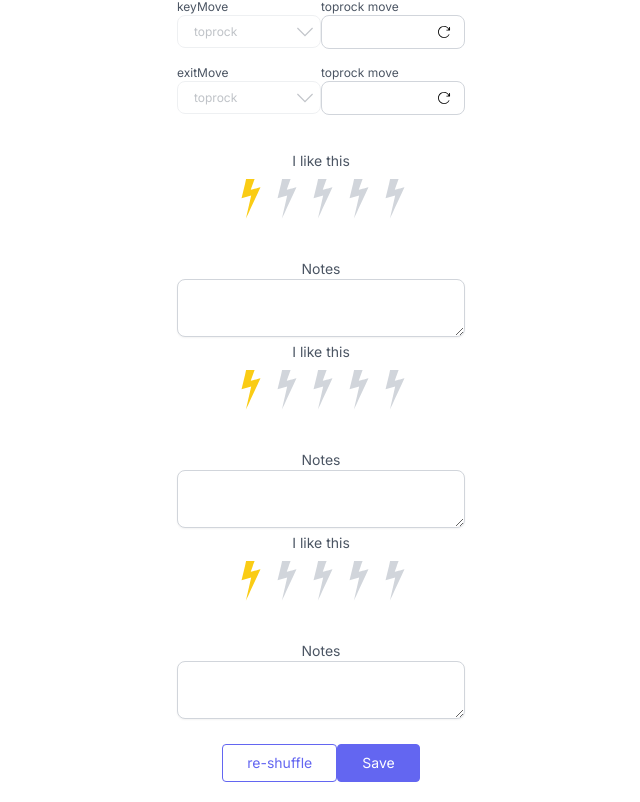
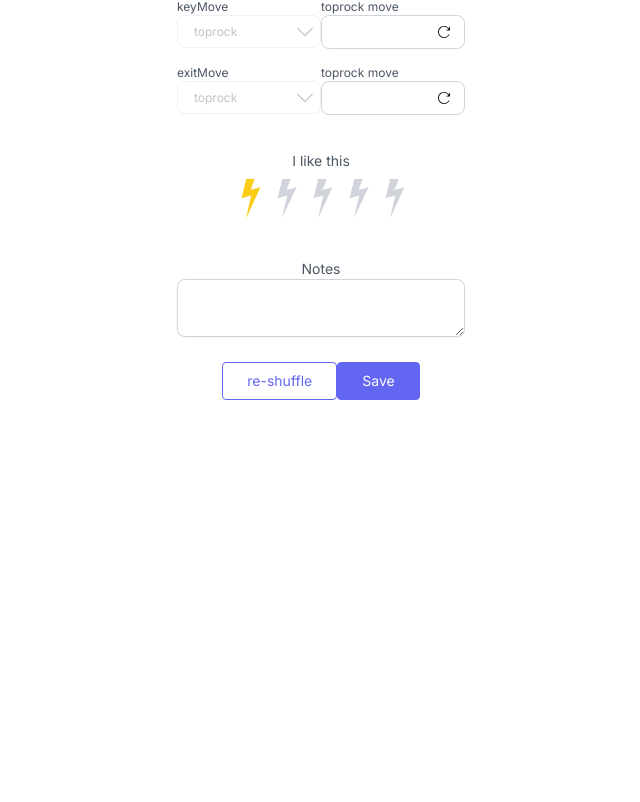
Before and after one commit to volaix/breakdancedb, a Next.js app: page /learnflows in a window 1280 px wide. Shown: the part 451-1253 px from the top of the page, without its empty margins (319-959 px from the left). After the commit the page ends 871 px from the top, so only its background shows below. Built offline with nearby package versions, Linux system fonts and the light colour scheme.

Commit message:
removed duplicates

```diff
--- a/src/app/learnflows/page.tsx
+++ b/src/app/learnflows/page.tsx
@@ -275,6 +275,7 @@ export default function RenderFlows() {
           )}
           {/* //--------------------------END OF DROPDOWN ZONE------------------------------- */}
         </div>
+        {/* //--------------------------I LIKE THIS METER------------------------------- */}
         <h2 className="pb-2">I like this</h2>
         <div className="flex flex-row-reverse pb-10">
           {Array.from(Array(5)).map((a, i) => {
@@ -291,62 +292,7 @@ export default function RenderFlows() {
             )
           })}
         </div>
-        <h2>Notes</h2>
-        <div className="w-full px-4">
-          <textarea
-            className="w-full rounded-lg border border-gray-300 px-4 py-1 text-xs
-    shadow-sm focus:border-transparent focus:outline-none
-    focus:ring-2 focus:ring-blue-400"
-            rows={3}
-            cols={30}
-            value={textAreaValue}
-            onChange={(e) => setTextAreaValue(e.target.value)}
-          />
-        </div>
-        <h2 className="pb-2">I like this</h2>
-        <div className="flex flex-row-reverse pb-10">
-          {Array.from(Array(5)).map((a, i) => {
-            return (
-              <RenderThunder
-                id={5 - i + ''}
-                checked={i === 5 - ratingVal}
-                onChange={(e) => {
-                  setRatingVal(Number(e.target.id))
-                }}
-                key={i}
-                size="size-10"
-              />
-            )
-          })}
-        </div>
-        <h2>Notes</h2>
-        <div className="w-full px-4">
-          <textarea
-            className="w-full rounded-lg border border-gray-300 px-4 py-1 text-xs
-    shadow-sm focus:border-transparent focus:outline-none
-    focus:ring-2 focus:ring-blue-400"
-            rows={3}
-            cols={30}
-            value={textAreaValue}
-            onChange={(e) => setTextAreaValue(e.target.value)}
-          />
-        </div>
-        <h2 className="pb-2">I like this</h2>
-        <div className="flex flex-row-reverse pb-10">
-          {Array.from(Array(5)).map((a, i) => {
-            return (
-              <RenderThunder
-                id={5 - i + ''}
-                checked={i === 5 - ratingVal}
-                onChange={(e) => {
-                  setRatingVal(Number(e.target.id))
-                }}
-                key={i}
-                size="size-10"
-              />
-            )
-          })}
-        </div>
+        {/* ---------------------------------Notes----------------------------------- */}
         <h2>Notes</h2>
         <div className="w-full px-4">
           <textarea
```
